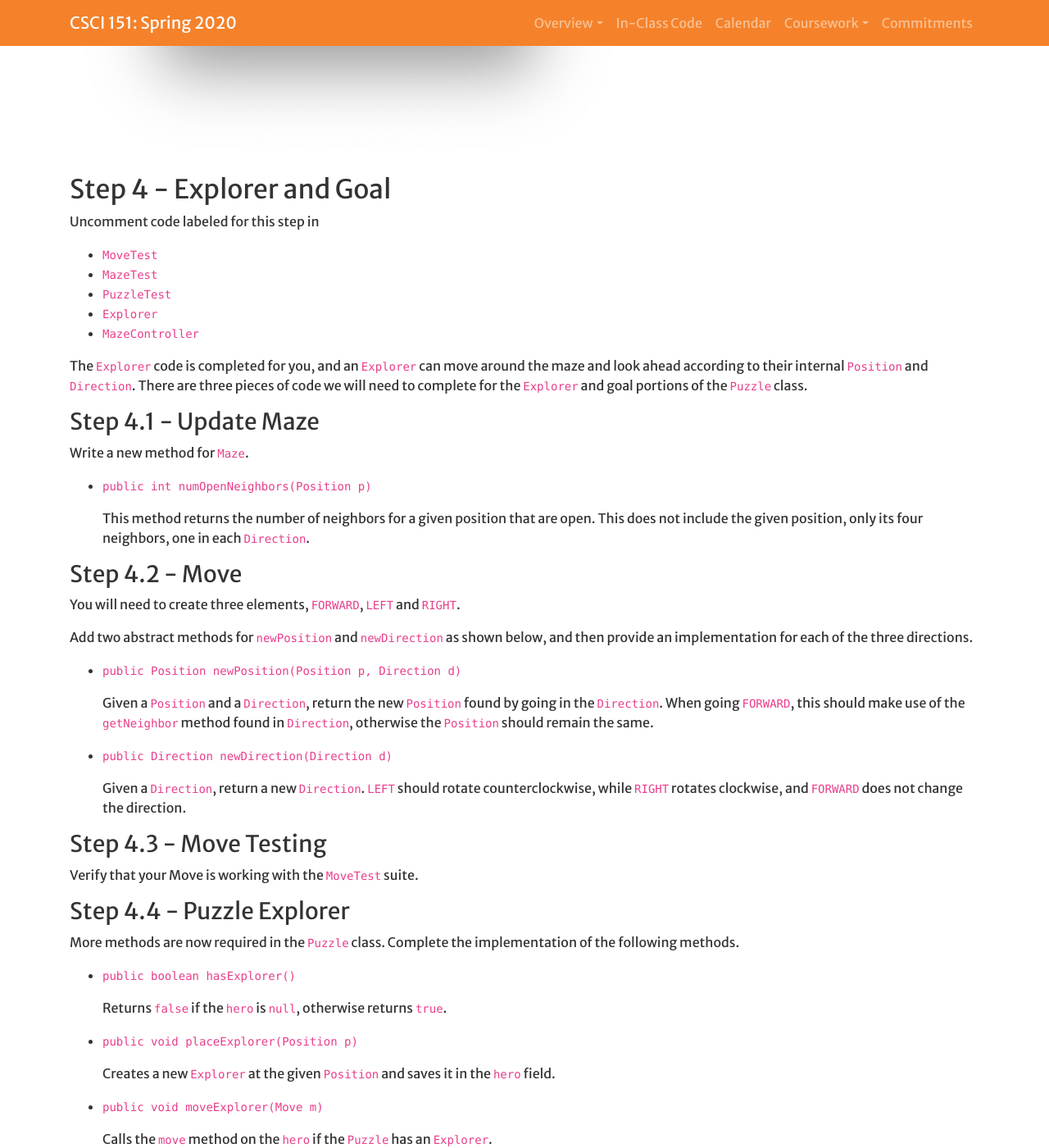
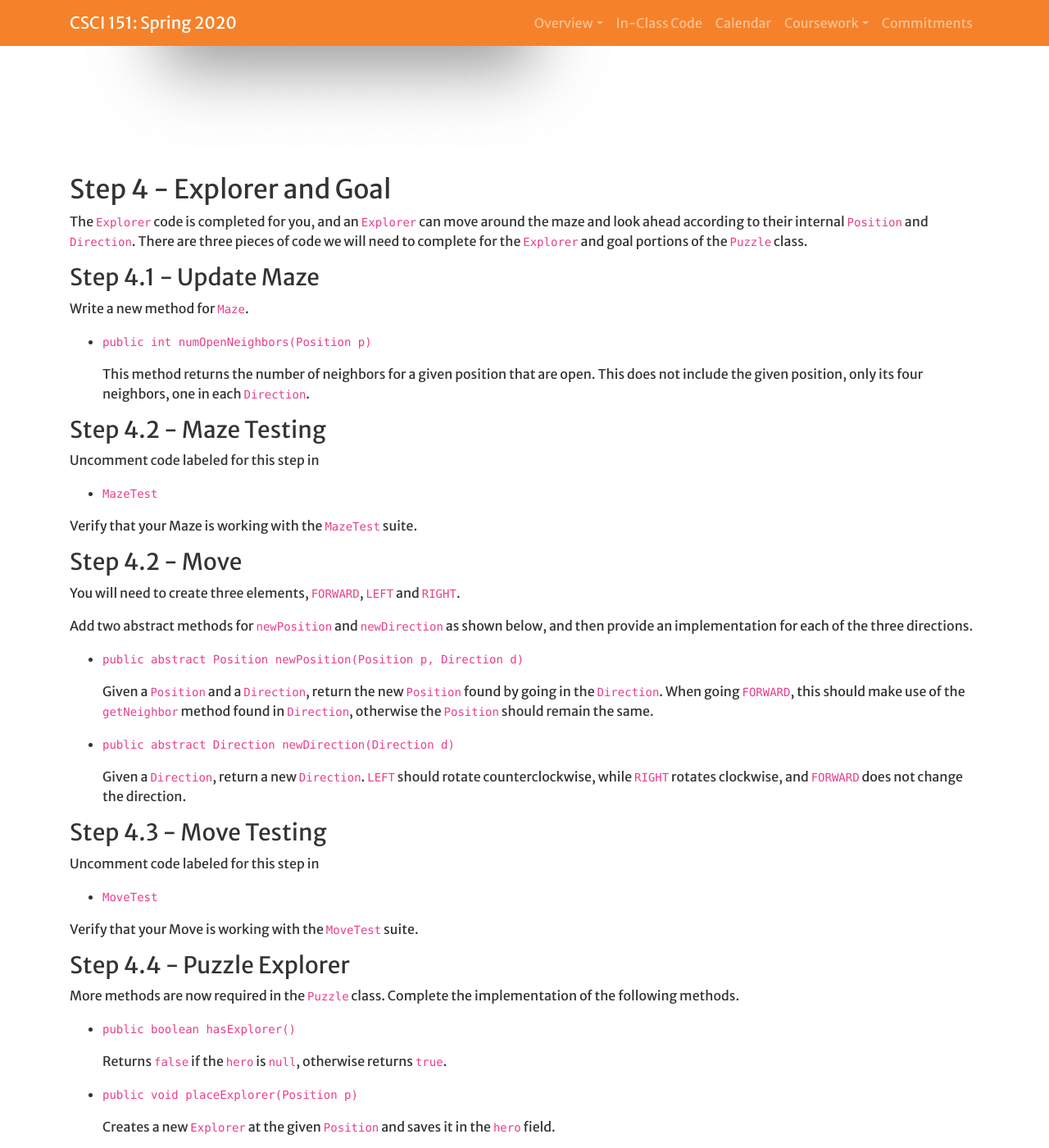
Before and after one commit to Hendrix-CS/csci151, a Jekyll site: the page built from labs/maze-enums.md, in a window 1280 px wide and 1400 px high, scrolled down 6710 px. Shown: the whole window at 82% size. Built offline with Jekyll 4.4.1, drawn with Linux system fonts in a browser that asks for light colours; a script that is not in the unit is left out; our own code applies the rules of GitHub Pages for plain Markdown files; some of the changed text lies outside the part shown.

Commit message:
More updates for Lab 3

```diff
--- a/labs/maze-enums.md
+++ b/labs/maze-enums.md
@@ -221,14 +221,6 @@ Run the GUI to interact with your code.
 
 ## Step 4 - Explorer and Goal
 
-Uncomment code labeled for this step in
-
--   `MoveTest`
--   `MazeTest`
--   `PuzzleTest`
--   `Explorer`
--   `MazeController`
-
 The `Explorer` code is completed for you, and an `Explorer` can move around
 the maze and look ahead according to their internal `Position` and
 `Direction`. There are three pieces of code we will need to complete for
@@ -244,6 +236,14 @@ Write a new method for `Maze`.
   are open. This does not include the given position, only its four
   neighbors, one in each `Direction`.
 
+### Step 4.2 - Maze Testing
+
+Uncomment code labeled for this step in
+
+-   `MazeTest`
+
+Verify that your Maze is working with the `MazeTest` suite.
+
 ### Step 4.2 - Move
 
 You will need to create three elements, `FORWARD`, `LEFT`
@@ -253,16 +253,19 @@ Add two abstract methods for `newPosition` and `newDirection`
 as shown below, and then provide an implementation for each of the three
 directions.
 
-* `public Position newPosition(Position p, Direction d)`
+* `public abstract Position newPosition(Position p, Direction d)`
 
   Given a `Position` and a `Direction`, return the new `Position` found by going in the `Direction`. When going `FORWARD`, this should make use of the `getNeighbor` method found in `Direction`, otherwise the `Position` should remain the same.
 
-* `public Direction newDirection(Direction d)`
+* `public abstract Direction newDirection(Direction d)`
 
   Given a `Direction`, return a new `Direction`. `LEFT` should rotate counterclockwise, while `RIGHT` rotates clockwise, and `FORWARD` does not change the direction.
 
+### Step 4.3 - Move Testing
 
-### Step 4.3 - Move Testing
+Uncomment code labeled for this step in
+
+-   `MoveTest`
 
 Verify that your Move is working with the `MoveTest` suite.
 
@@ -306,6 +309,12 @@ be placed in the `Puzzle`.
 
 ### Step 4.6 - Puzzle Testing
 
+Uncomment code labeled for this step in
+
+-   `PuzzleTest`
+-   `Explorer`
+-   `MazeController`
+
 Verify that your Puzzle is working with the `PuzzleTest` suite.
 
 ### Step 4.7 - GUI
```
Also changed, not shown: other parts of labs/maze-enums.md (+1 -1 lines), assets/images/mazegui4.png.
